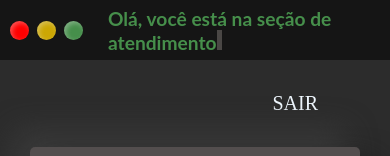
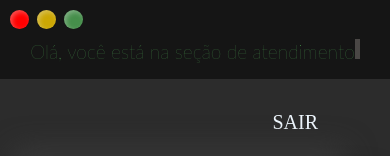
Before and after one commit to patriciadania/burger-script, a React (Create React App) app: page /atendimento in a window 390 px wide. Shown: the top 156 px of the page. Built offline with nearby package versions, Linux system fonts and the light colour scheme.

Commit message:
ajustes na responsividade do header  Co-authored-by: patriciadania patricia.adania@hotmail.com

```diff
--- a/src/componentes/Header/Header.css
+++ b/src/componentes/Header/Header.css
@@ -1,31 +1,23 @@
-header{
-  text-align: left;
-  justify-content: center;
-  align-items: center;
+.browser{
+    text-align: center;
+    flex-direction: column;
+    max-width: 100%;
+    margin-bottom: 1rem;
+  }
+  header {
+    background: var(--preto);
+    overflow: hidden;
    }
 
-.card-header {
-    background: var(--preto);
-    overflow: hidden;
-    display: flex;
-
-   }
-
-
-   .circulos-btn,
-   .browser {
+   .circulos-btn {
       max-height: 30px;
       display: flex;
       align-items: center;
-   }
-
-
-   .circulos-btn {
+      justify-content: flex-start;
       width: 20%;
       gap: 8px;
       padding: 10px;
      }
-
 
      .btn-ferramentas {
       width: 19px;
@@ -48,19 +40,8 @@ header{
      .btn-ferramentas:last-child {
       background-color: var(--verde);
      }
-
-
-   .browser {
-    width: 80%;
-    padding: 15px;
-    display: flex;
-    gap: 10px;
-   }
-
-
      .msgBoasVindas{
-
-    font-size: 25px;
+      font-weight: lighter;
       color: var(--verde);
       font-family: lato;
      }
@@ -103,7 +84,7 @@ header{
 
     @media only screen and (min-width: 768px) and (max-width: 1023px) {
       .msgBoasVindas{
-      font-size: 1.2em;
+        font-size: 1.5em;
       }
     }
 
```
Lines whose indentation alone changed are shown as unchanged.
